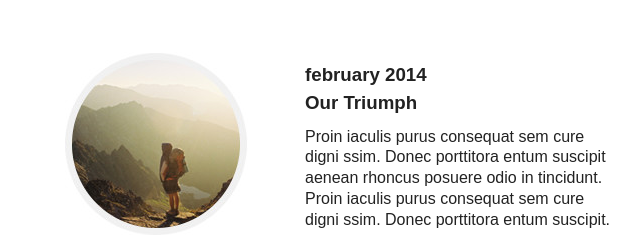
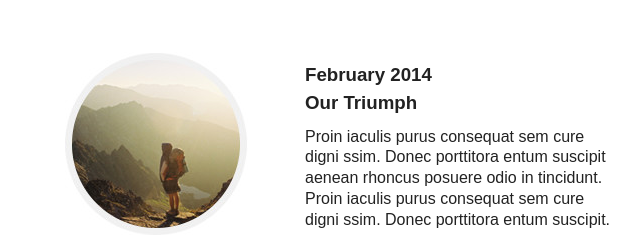
Before and after one commit to Evgeny-Korovin/Evgeny-Korovin.github.io, a plain HTML site: page index.html in a window 1280 px wide. Shown: the part 2903-3143 px from the top of the page, 485-1125 px from the left. Drawn offline with Linux system fonts and the light colour scheme.

Commit message:
Update index.html

```diff
--- a/index.html
+++ b/index.html
@@ -148,7 +148,7 @@
                         <img src="img/about4.jpg" alt="Событие">
                     </div>
                     <div class="events__item__textblock__right">
-                        <h3>february 2014</h3>
+                        <h3>February 2014</h3>
                         <h3>Our Triumph</h3>
                         <p>Proin iaculis purus consequat sem cure
                             digni ssim. Donec porttitora entum suscipit
```
